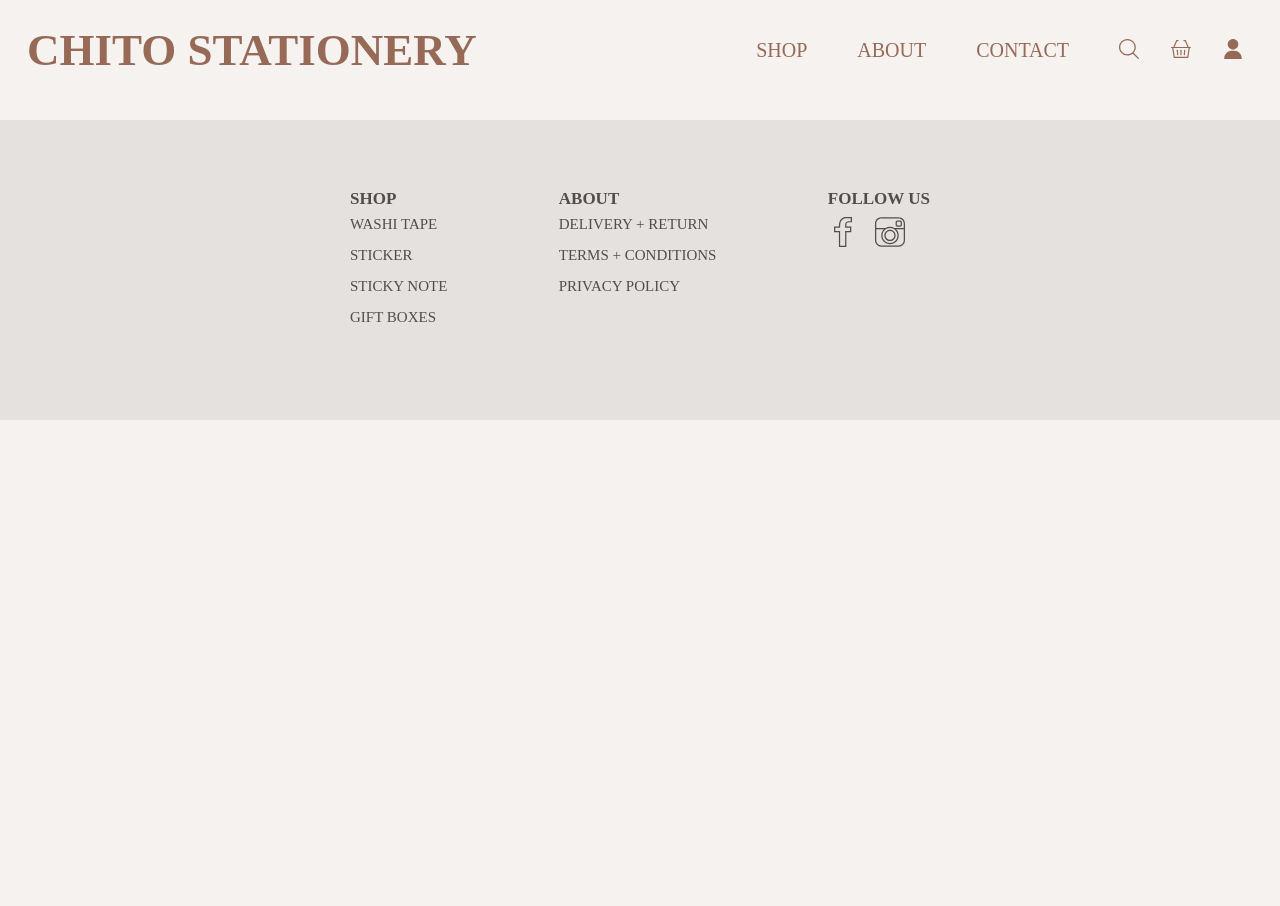
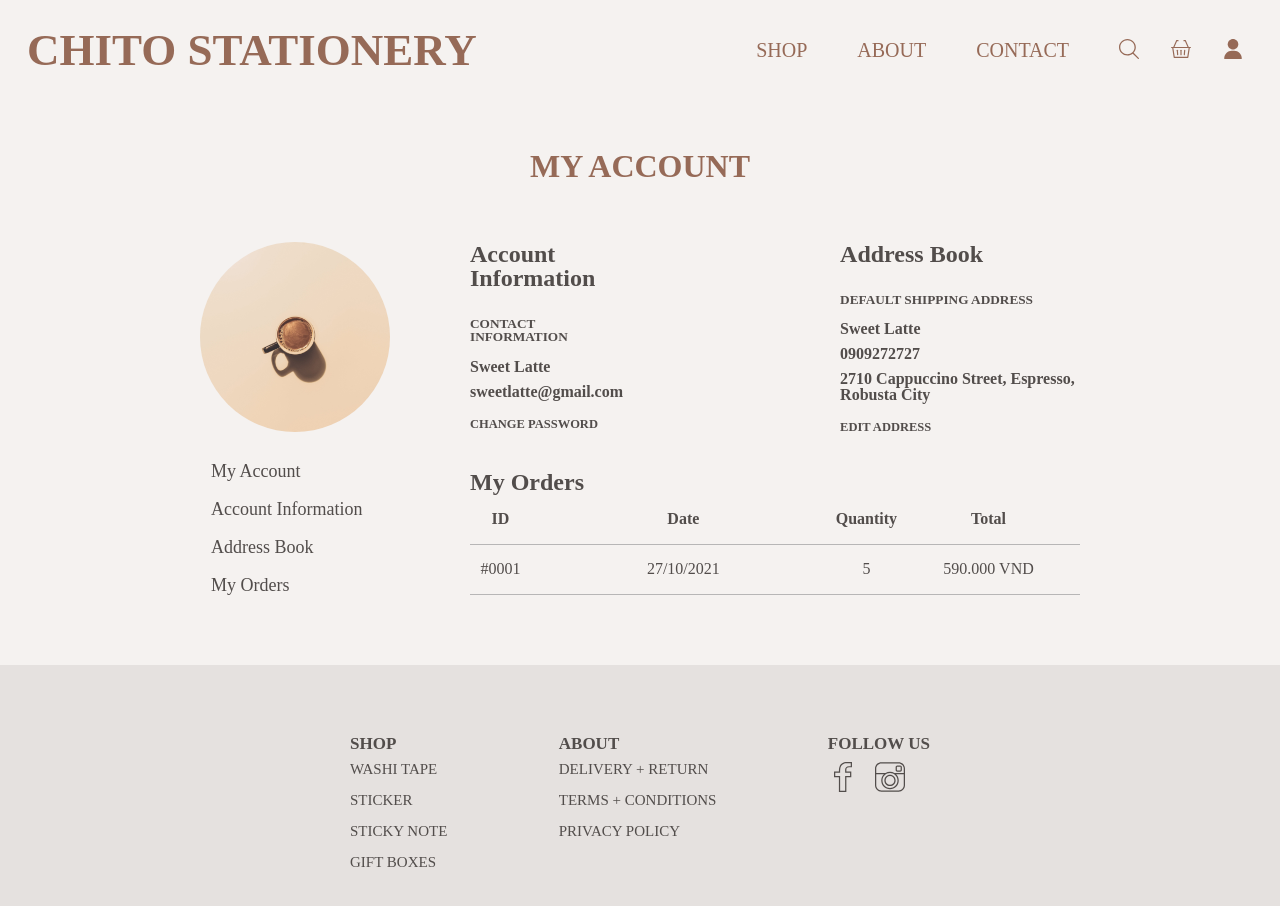
Before and after one commit to huyvouit/chito-stationery-fe, a React (Create React App) app: page /profile in a window 1280 px wide. Shown: the top 906 px of the page. Before the commit the page ends 800 px from the top, so only its background shows below. Built offline with nearby package versions, Linux system fonts and the light colour scheme; no server answers; a web font is replaced by a local one.

Commit message:
my account done

```diff
--- a/src/App.js
+++ b/src/App.js
@@ -14,6 +14,9 @@ import { Privacy } from "./components/About_Nav/about_privacy";
 import { CartScreen } from "./components/Cart/cart_screen";
 import { AfterCheckout } from "./components/Checkout/after_checkout";
 import { ProfileScreen } from "./components/Profile/profile_screen";
+import { AccInfo } from "./components/Profile/AccInfo";
+import { AccAddress } from "./components/Profile/AccAddress";
+import { MyOrders } from "./components/Profile/MyOrders";
 //context
 import AuthContextProvider from "./contexts/auth_context";
 import FilterContextProvider from "./contexts/filter_context";
@@ -75,7 +78,12 @@ function App() {
                 <Route exact path="/cart" component={CartScreen} />
                 {/* <Route exact path="/detail/:id" component={ErrorPage} /> */}
                 <Route exact path="/contact" component={ContactScreen} />
+
                 <Route exact path="/profile" component={ProfileScreen} />
+                <Route exact path="/profile/acc-info" component={AccInfo} />
+                <Route exact path="/profile/acc-address" component={AccAddress} />
+                <Route exact path="/profile/acc-orders" component={MyOrders} />
+
                 <Route exact path="/abc" component={AfterCheckout} />
                 <Route exact path="*" component={ErrorPage} />
               </Switch>
--- a/src/components/Layout/header.js
+++ b/src/components/Layout/header.js
@@ -100,7 +100,7 @@ export const Header = () => {
                 <div className="avatar-user">{username}</div>
                 <ul className="dropdown-menu icon">
                   <li>
-                    <Link to="*" className="drop-link">
+                    <Link to="/profile" className="drop-link">
                       PROFILE
                     </Link>
 
--- /dev/null
+++ b/src/components/Profile/AccAddress.js
@@ -0,0 +1,10 @@
+import React from 'react'
+import { SideBar } from './SideBar'
+
+export const AccAddress = () => {
+    return (
+        <div>
+            <SideBar/>
+        </div>
+    )
+}
--- /dev/null
+++ b/src/components/Profile/AccInfo.js
@@ -0,0 +1,9 @@
+import React from 'react'
+
+export const AccInfo = () => {
+    return (
+        <div>
+            info
+        </div>
+    )
+}
--- /dev/null
+++ b/src/components/Profile/MyOrders.js
@@ -0,0 +1,9 @@
+import React from 'react'
+
+export const MyOrders = () => {
+    return (
+        <div>
+            order
+        </div>
+    )
+}
--- /dev/null
+++ b/src/components/Profile/SideBar.js
@@ -0,0 +1,25 @@
+import React from 'react'
+import ava from "../../assets/Images/ava.jpg"
+import { Link } from 'react-router-dom'
+
+export const SideBar = () => {
+    return (
+        <div className="sidebar-wrapper">
+            <img className="sidebar-img" src={ava}></img>
+            <ul className="sidebar-title-container">
+                <li>
+                    <Link to="/profile" className="sidebar-title">My Account</Link>
+                </li>
+                <li>
+                    <Link to="/profile/acc-info" className="sidebar-title">Account Information</Link>
+                </li>
+                <li>
+                    <Link to="/profile/acc-address" className="sidebar-title">Address Book</Link>
+                </li>
+                <li>
+                    <Link to="/profile/acc-orders" className="sidebar-title">My Orders</Link>
+                </li>
+            </ul>
+        </div>
+    )
+}
--- /dev/null
+++ b/src/components/Profile/profile.css
@@ -0,0 +1,89 @@
+.profile-wrapper {
+    margin: 0 200px;
+}
+
+.profile-title {
+    color: var(--text-title);
+    text-align: center;
+    margin-top: 30px;
+    margin-bottom: 60px;
+}
+
+.profile-content {
+    display: flex;
+}
+
+.profile-info {
+    display: flex;
+    justify-content: space-between;
+    gap: 212px;
+}
+
+.profile-info-subtitle {
+    margin-top: 27px;
+    margin-bottom: 15px;
+}
+
+.btn-container {
+    margin-top: 15px;
+    margin-bottom: 36px;
+}
+
+.profile-info-btn {
+    cursor: pointer;
+    text-decoration: none;
+    color: var(--primary-text);
+    font-size: 12.5px;
+    font-weight: bold;
+}
+
+.profile-info p {
+    font-weight: bold;
+    margin-bottom: 9px;
+}
+
+table {
+    width: 100%;
+    margin-bottom: 70px;
+}
+
+table, th, td {
+    border-bottom: solid var(--underline) 1px;
+    border-collapse: collapse;
+    text-align: center;
+}
+
+th, td {
+    height: 50px;
+}
+
+th {
+    padding: 0;
+}
+
+.sidebar-wrapper {
+    width: 190px;
+    margin-right: 80px;
+}
+
+.sidebar-img {
+    width: 190px;
+    height: 190px;
+    border-radius: 100%;
+}
+
+.sidebar-title-container {
+    margin-left: 11px;
+    margin-top: 27px;
+    list-style-type: none;
+}
+
+.sidebar-title-container li {
+    margin-bottom: 20px;
+    font-size: 18px;
+}
+
+.sidebar-title {
+    text-decoration: none;
+    color: var(--primary-text);
+}
--- a/src/components/Profile/profile_screen.js
+++ b/src/components/Profile/profile_screen.js
@@ -1,9 +1,61 @@
 import React from 'react'
+import { SideBar } from './SideBar'
+import "./profile.css"
+import { Link } from 'react-router-dom'
 
 export const ProfileScreen = () => {
     return (
-        <div>
-
+        <div className="profile-wrapper">
+            <h1 className="profile-title">MY ACCOUNT</h1>
+            <div className="profile-content">
+                <SideBar/>
+                <div className="profile-content-right">
+                    <div className="profile-info">
+                        <div className="profile-info-contact">
+                            <h2>Account Information</h2>
+                            <h5 className="profile-info-subtitle">CONTACT INFORMATION</h5>
+                            <p>Sweet Latte</p>
+                            <p>sweetlatte@gmail.com</p>
+                            <div className="btn-container">
+                                <Link to="*" className="profile-info-btn">CHANGE PASSWORD</Link>
+                            </div>
+                        </div>
+                        <div className="profile-info-address">
+                            <h2>Address Book</h2>
+                            <h5 className="profile-info-subtitle">DEFAULT SHIPPING ADDRESS</h5>
+                            <p>Sweet Latte</p>
+                            <p>0909272727</p>
+                            <p>2710 Cappuccino Street, Espresso, Robusta City</p>
+                            <div className="btn-container">
+                                <Link to="*" className="profile-info-btn">EDIT ADDRESS</Link>
+                            </div>
+                        </div>
+                    </div>
+                    <div className="profile-order">
+                        <h2>My Orders</h2>
+                        <table>
+                            <colgroup>
+                                <col style={{ width: "10%" }}></col>
+                                <col style={{ width: "50%" }}></col>
+                                <col style={{ width: "10%" }}></col>
+                                <col style={{ width: "30%" }}></col>
+                            </colgroup>
+                            <tr>
+                                <th>ID</th>
+                                <th>Date</th>
+                                <th>Quantity</th>
+                                <th>Total</th>
+                            </tr>
+                            <tr>
+                                <td>#0001</td>
+                                <td>27/10/2021</td>
+                                <td>5</td>
+                                <td>590.000 VND</td>
+                            </tr>
+                        </table>
+                    </div>
+                </div>
+            </div>
         </div>
     )
 }
```
Also changed, not shown: src/assets/Images/ava.jpg (added).
